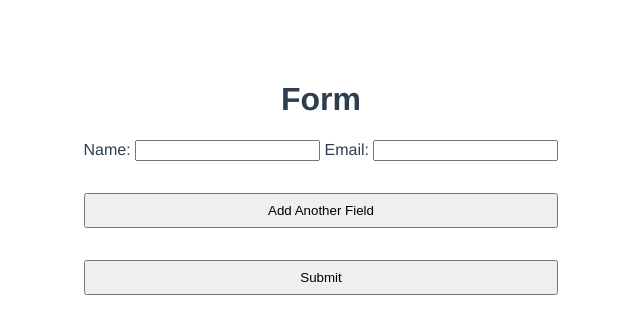
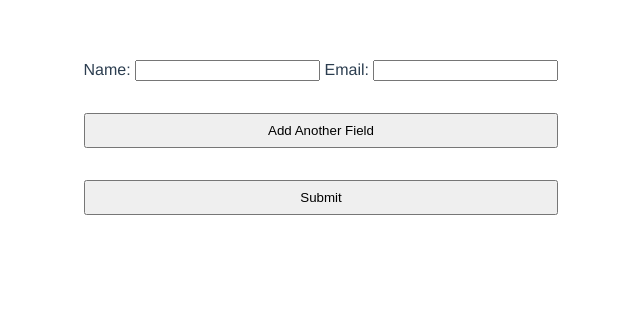
Before and after one commit to vicban14/amigo-invisible, a Vue app: page /form in a window 1280 px wide. Shown: the top 334 px of the page, without its empty margins (319-959 px from the left). Built offline with nearby package versions, Linux system fonts and the light colour scheme; no server answers.

Commit message:
Send emails

```diff
--- a/package.json
+++ b/package.json
@@ -9,6 +9,7 @@
     "preview": "vite preview"
   },
   "dependencies": {
+    "emailjs-com": "^3.2.0",
     "vue": "^3.4.29",
     "vue-router": "^4.0.13"
   },
--- /dev/null
+++ b/src/emailConfig.ts
@@ -0,0 +1,5 @@
+export const emailConfig = {
+  serviceId: import.meta.env.VITE_EMAIL_SERVICE_ID,
+  templateId: import.meta.env.VITE_EMAIL_TEMPLATE_ID,
+  userId: import.meta.env.VITE_EMAIL_USER_ID,
+};
--- a/src/views/Form.vue
+++ b/src/views/Form.vue
@@ -1,7 +1,6 @@
 <template>
   <div class="form">
-    <h1>Form</h1>
-    <form @submit.prevent="submitForm">
+    <form @submit.prevent="sendEmail">
       <div v-for="(field, index) in fields" :key="index">
         <label>
           Name:
@@ -20,6 +19,8 @@
 
 <script lang="ts">
 import { defineComponent, reactive } from 'vue';
+import emailjs from 'emailjs-com';
+import { emailConfig } from '../emailConfig';
 
 interface Field {
   name: string;
@@ -34,21 +35,35 @@ export default defineComponent({
       fields.push({ name: '', email: '' });
     };
 
-    const submitForm = () => {
-      const emails = fields.map(field => field.email);
+    const sendEmail = () => {
+      fields.forEach((field) => {
+        const templateParams = {
+          name: field.name,
+          email: field.email,
+        };
+        console.log('Service ID:', import.meta.env.VITE_EMAIL_SERVICE_ID);
+        console.log('Template ID:', import.meta.env.VITE_EMAIL_TEMPLATE_ID);
+        console.log('User ID:', import.meta.env.VITE_EMAIL_USER_ID);
 
-      // Here you would make the request to the backend to send the emails
-      console.log("Sending emails to:", emails);
-
-      alert('Form submitted');
+        emailjs
+          .send(emailConfig.serviceId, emailConfig.templateId, templateParams, emailConfig.userId)
+          .then(
+            (response) => {
+              console.log('Email sent successfully!', response.status, response.text);
+            },
+            (error) => {
+              console.error('Failed to send email.', error);
+            }
+          );
+      });
     };
 
     return {
       fields,
       addFields,
-      submitForm
+      sendEmail,
     };
-  }
+  },
 });
 </script>
 
```
Also changed, not shown: 2 other files (tests, documents, lock files or other folders).
